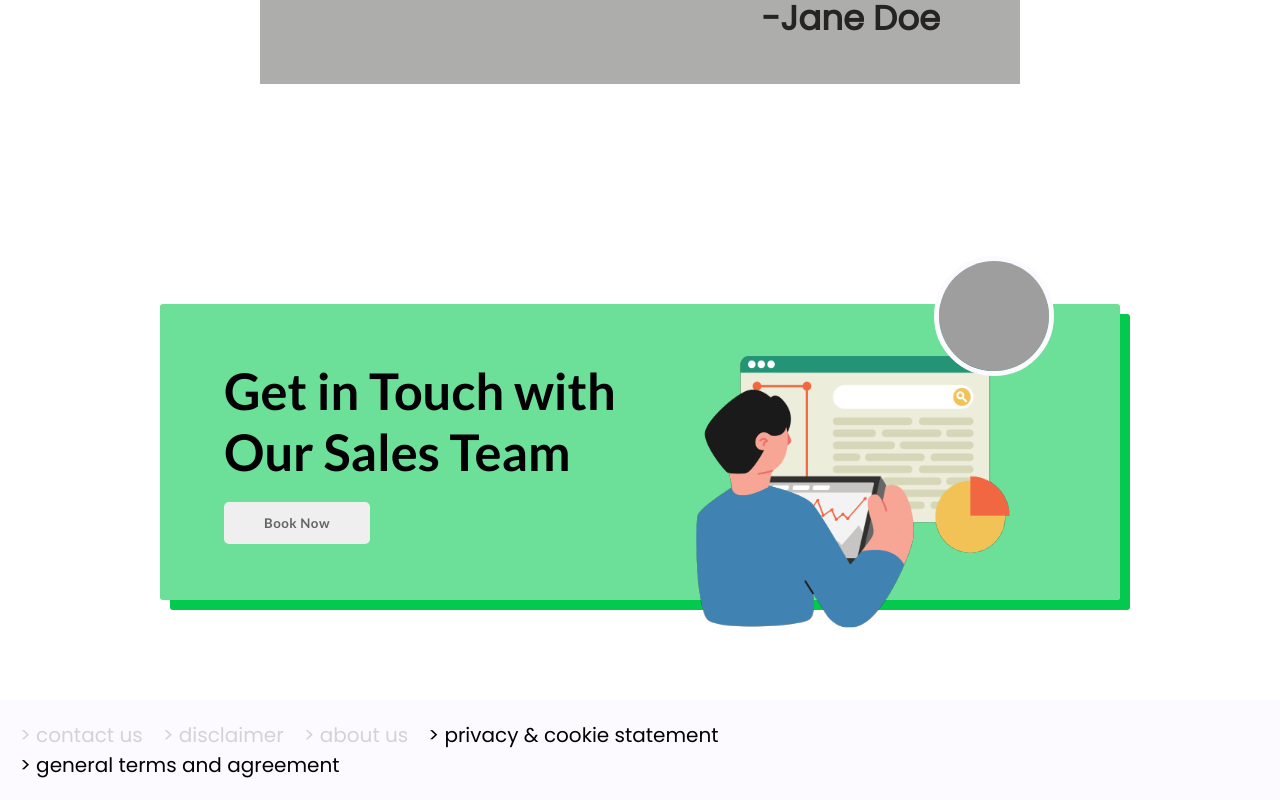
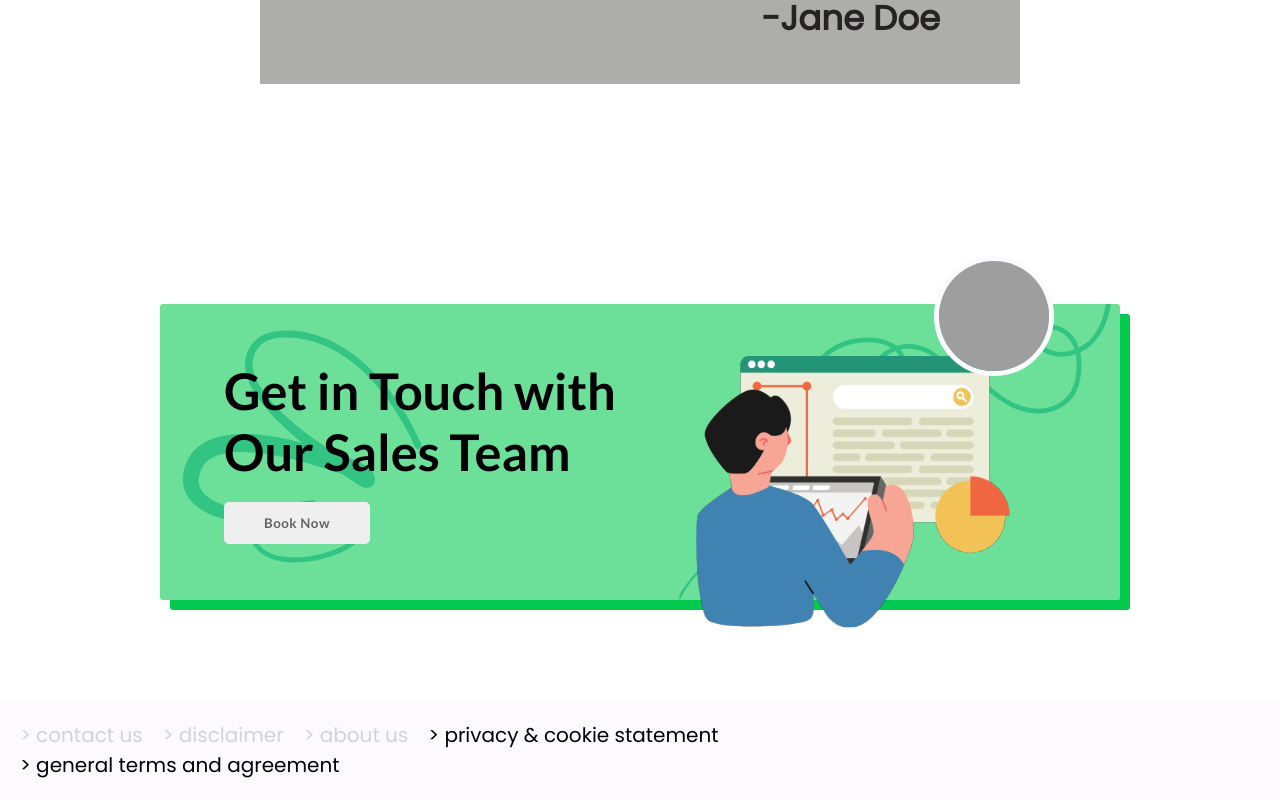
Before and after one commit to kramzer22/capstone-event-booking-app, a React (Vite) app: page / in a window 1280 px wide. Shown: the part 3386-4186 px from the top of the page. Built offline with nearby package versions, Linux system fonts and the light colour scheme; grey boxes are pictures that could not be loaded.

Commit message:
added doodle svg on footer cta

```diff
--- a/src/components/footer/footer.css
+++ b/src/components/footer/footer.css
@@ -14,7 +14,13 @@
   gap: 1em;
   padding: 2rem 4rem;
   margin: 0 10rem;
+  background-image: url(/src/assets/footer/footer-doodle.svg),
+    url(/src/assets/footer/footer-doodle-zigzag.svg);
+  background-position: right, left;
+  background-size: contain;
   background-color: var(--accent-trans);
+  background-repeat: no-repeat;
+  background-blend-mode: color-dodge;
   border-radius: 3px;
 
   box-shadow: 10px 10px 0px 0px var(--accent);
@@ -43,7 +49,8 @@
 
   &:hover {
     transition: all 0.1s ease;
-    box-shadow: 3px 3px 6px 0px #CCDBE8 inset, -3px -3px 6px 1px rgba(130, 130, 130, 0.502) inset;
+    box-shadow: 3px 3px 6px 0px #ccdbe8 inset,
+      -3px -3px 6px 1px rgba(130, 130, 130, 0.502) inset;
   }
 }
 
```
Also changed, not shown: src/assets/footer/footer-doodle-zigzag.svg (added), src/assets/footer/footer-doodle.svg (added).
